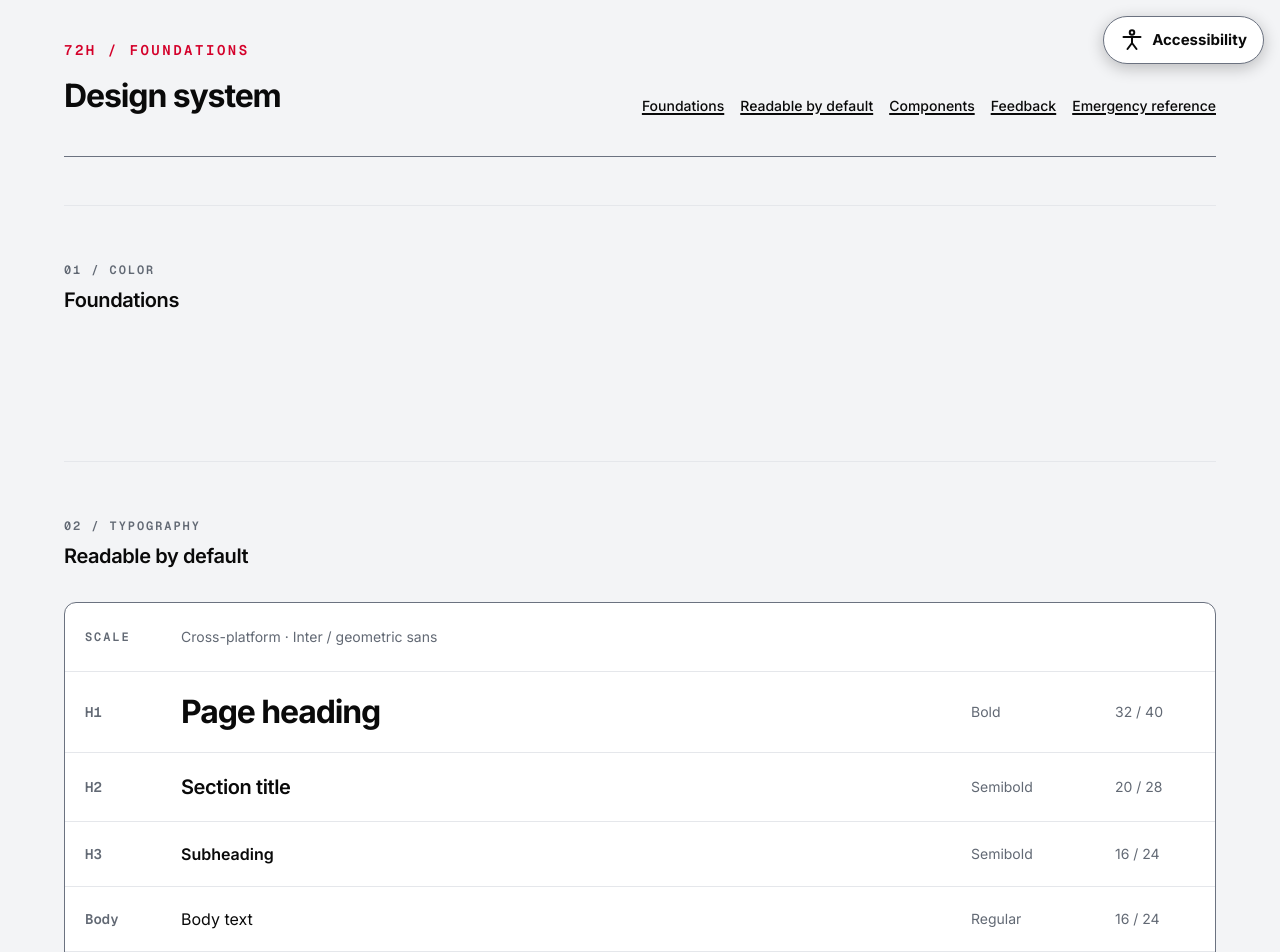
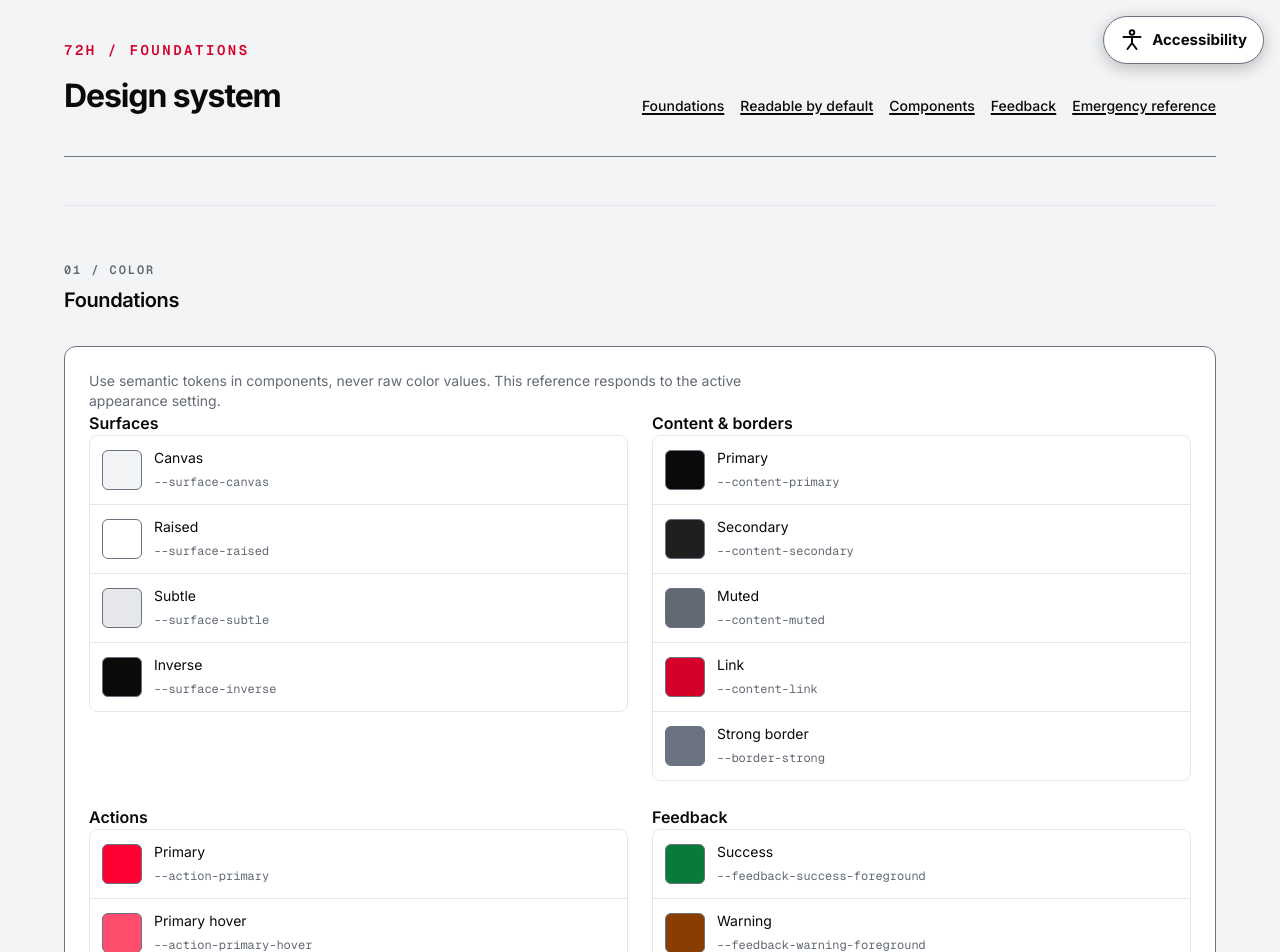
Before and after one commit to kubamilcarz/HackYeah2026-Defence, a Next.js app in the folder frontend/: page /design-system in a window 1280 px wide. Shown: the top 952 px of the page. Built offline with nearby package versions, Linux system fonts and the light colour scheme.

Commit message:
feat: colors section

```diff
--- a/frontend/app/design-system/page.tsx
+++ b/frontend/app/design-system/page.tsx
@@ -32,6 +32,46 @@ const typeStyles = [
   ["H3", "Subheading", "Semibold", "16 / 24", "type-h3"],
   ["Body", "Body text", "Regular", "16 / 24", "type-body"],
   ["Caption", "Supporting text", "Regular", "14 / 20", "type-caption"],
+] as const;
+
+const colorGroups = [
+  {
+    name: "Surfaces",
+    tokens: [
+      ["Canvas", "--surface-canvas"],
+      ["Raised", "--surface-raised"],
+      ["Subtle", "--surface-subtle"],
+      ["Inverse", "--surface-inverse"],
+    ],
+  },
+  {
+    name: "Content & borders",
+    tokens: [
+      ["Primary", "--content-primary"],
+      ["Secondary", "--content-secondary"],
+      ["Muted", "--content-muted"],
+      ["Link", "--content-link"],
+      ["Strong border", "--border-strong"],
+    ],
+  },
+  {
+    name: "Actions",
+    tokens: [
+      ["Primary", "--action-primary"],
+      ["Primary hover", "--action-primary-hover"],
+      ["Primary pressed", "--action-primary-pressed"],
+      ["Focus ring", "--focus-ring"],
+    ],
+  },
+  {
+    name: "Feedback",
+    tokens: [
+      ["Success", "--feedback-success-foreground"],
+      ["Warning", "--feedback-warning-foreground"],
+      ["Danger", "--feedback-danger-foreground"],
+      ["Information", "--feedback-info-foreground"],
+    ],
+  },
 ] as const;
 
 const emergencyIcons: { name: string; use: string; Icon: Icon }[] = [
@@ -73,6 +113,35 @@ export default function DesignSystemPage() {
               {eyebrow}
             </p>
             <h2 className="type-h2">{title}</h2>
+            {id === "foundations" && (
+              <div className="mt-8 rounded-xl border border-[var(--border-strong)] bg-[var(--surface-raised)] p-5 sm:p-6">
+                <p className="type-caption mb-6 max-w-2xl text-[var(--content-muted)]">
+                  Use semantic tokens in components, never raw color values. This reference responds to the active appearance setting.
+                </p>
+                <div className="grid gap-6 md:grid-cols-2">
+                  {colorGroups.map(({ name, tokens }) => (
+                    <section key={name} aria-labelledby={`${name.toLowerCase().replaceAll(" ", "-")}-colors`}>
+                      <h3 className="type-h3 mb-3" id={`${name.toLowerCase().replaceAll(" ", "-")}-colors`}>{name}</h3>
+                      <div className="overflow-hidden rounded-lg border border-[var(--border-subtle)]">
+                        {tokens.map(([label, token]) => (
+                          <div className="flex items-center gap-3 border-b border-[var(--border-subtle)] p-3 last:border-b-0" key={token}>
+                            <span
+                              aria-hidden="true"
+                              className="h-10 w-10 shrink-0 rounded-md border border-[var(--border-strong)]"
+                              style={{ backgroundColor: `var(${token})` }}
+                            />
+                            <div className="min-w-0">
+                              <p className="type-caption font-semibold text-[var(--content-primary)]">{label}</p>
+                              <code className="break-all font-mono text-xs text-[var(--content-muted)]">{token}</code>
+                            </div>
+                          </div>
+                        ))}
+                      </div>
+                    </section>
+                  ))}
+                </div>
+              </div>
+            )}
             {id === "type" && (
               <div className="mt-8 overflow-hidden rounded-xl border border-[var(--border-strong)] bg-[var(--surface-raised)]">
                 <div className="grid grid-cols-[4.5rem_minmax(0,1fr)] border-b border-[var(--border-subtle)] px-5 py-6 sm:grid-cols-[5rem_minmax(0,1fr)_8rem_5rem] sm:items-center sm:gap-4">
```
